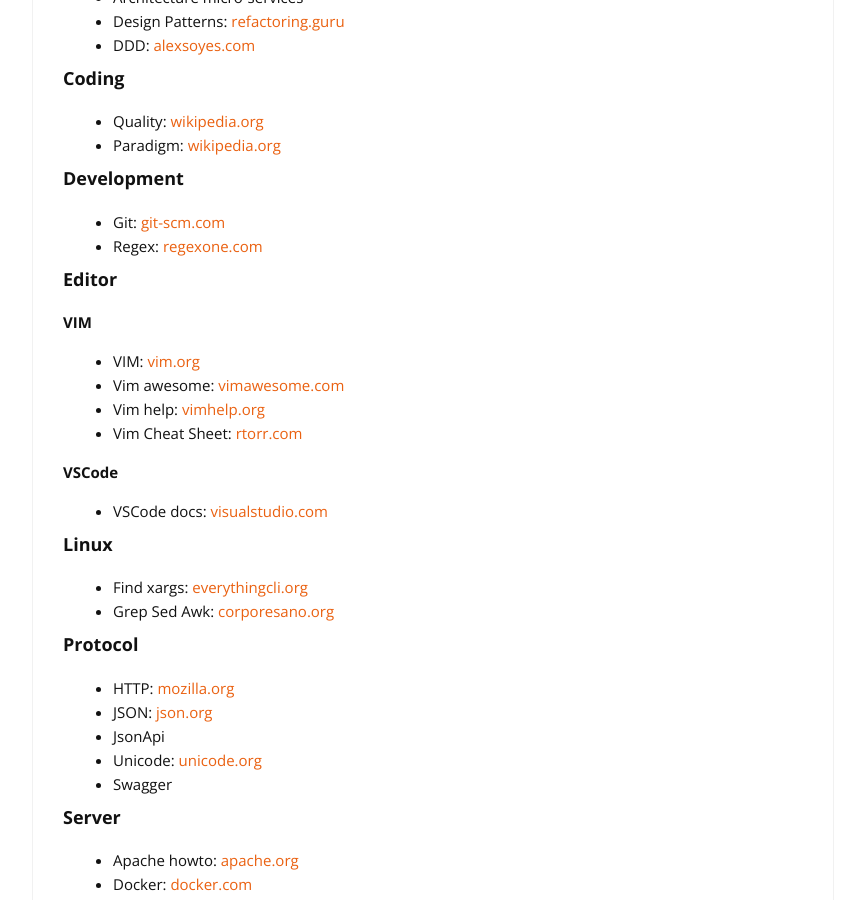
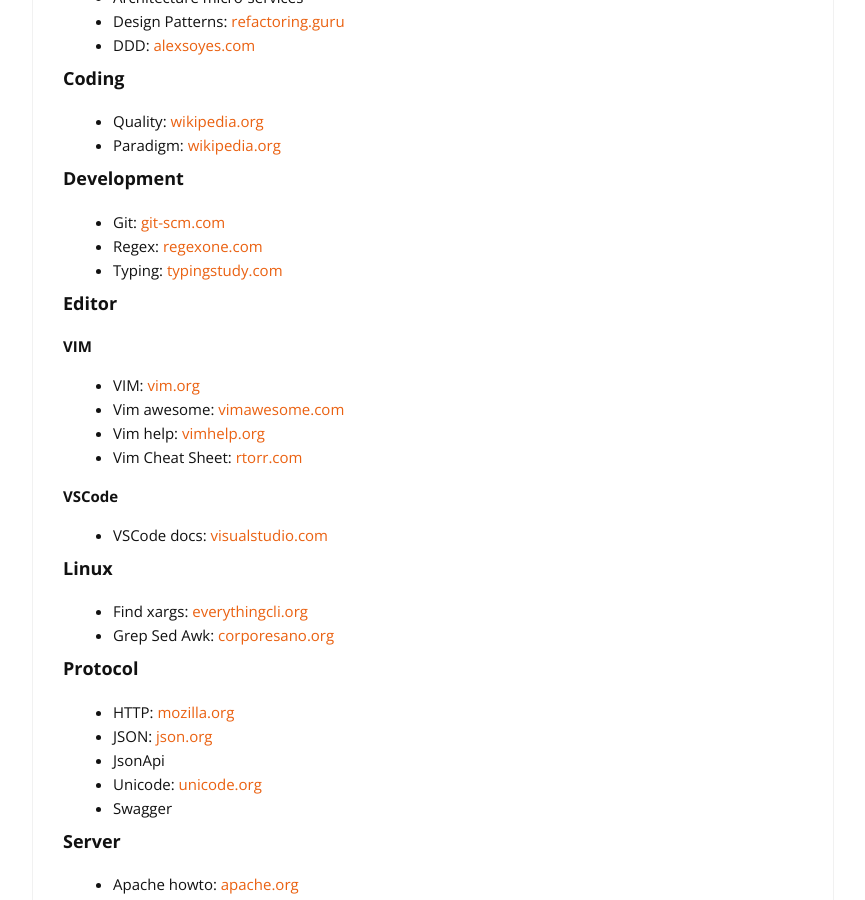
Before and after one commit to cylmat/cylmat.github.io, a Jekyll site: the page built from _pages/USEFUL.md, in a window 1280 px wide and 900 px high, scrolled down 787 px. Shown: the whole window, without its empty margins (207-1072 px from the left). Built offline with Jekyll 4.4.1, drawn with Linux system fonts in a browser that asks for light colours; nearby versions of some CDN libraries.

Commit message:
Update USEFUL.md

```diff
--- a/_pages/USEFUL.md
+++ b/_pages/USEFUL.md
@@ -47,6 +47,7 @@
 ### Development
 + Git: [git-scm.com](https://git-scm.com/doc)
 + Regex: [regexone.com](https://regexone.com)
++ Typing: [typingstudy.com](https://www.typingstudy.com/typingtest)
 
 ### Editor
 **VIM**
```
